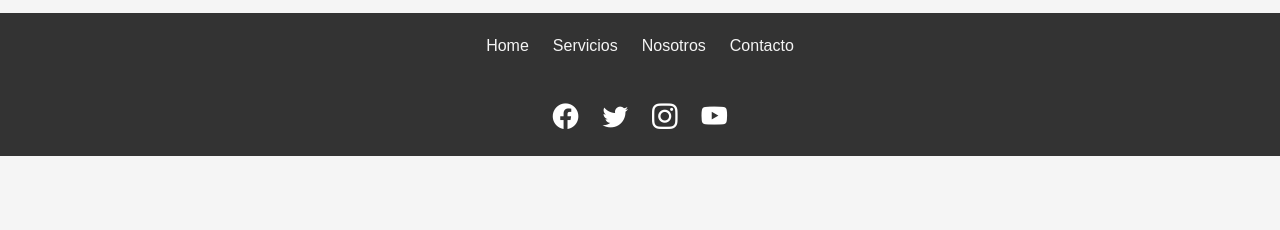
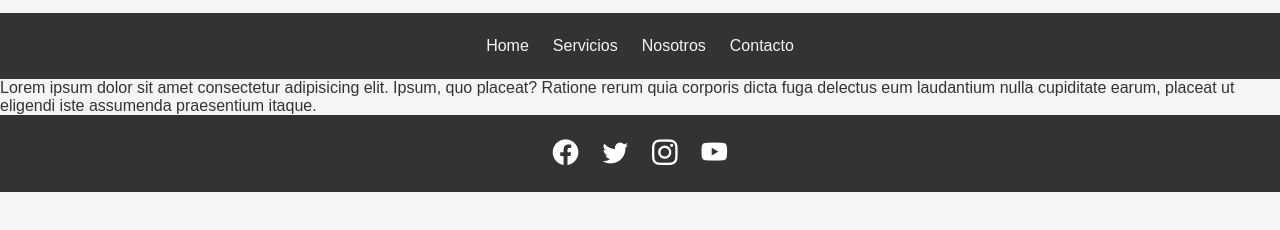
Before and after one commit to gabrielmerino1/clase-7, a plain HTML site: page index.html in a window 1280 px wide. Shown: the part 56-286 px from the top of the page. Drawn offline with nearby package versions, Linux system fonts and the light colour scheme.

Commit message:
agregue lorem

```diff
--- a/index.html
+++ b/index.html
@@ -30,7 +30,9 @@
             </ul>
         </nav>
     </header>
-    <main></main>
+    <main> <section>
+        <p>Lorem ipsum dolor sit amet consectetur adipisicing elit. Ipsum, quo placeat? Ratione rerum quia corporis dicta fuga delectus eum laudantium nulla cupiditate earum, placeat ut eligendi iste assumenda praesentium itaque.</p>
+    </section></main>
     <footer>
         <div class="redes">
             <i class="bi bi-facebook"></i>
```
